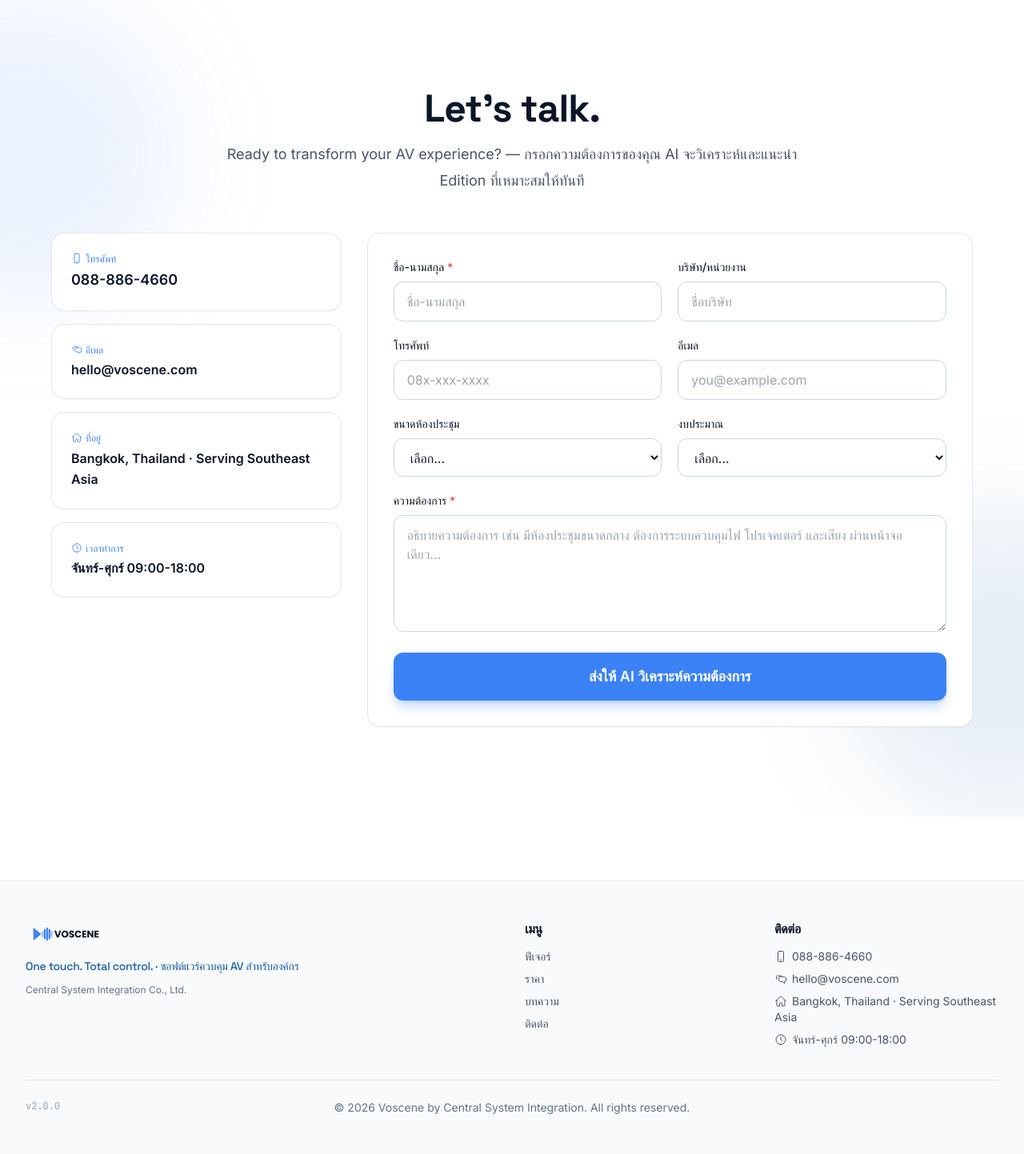
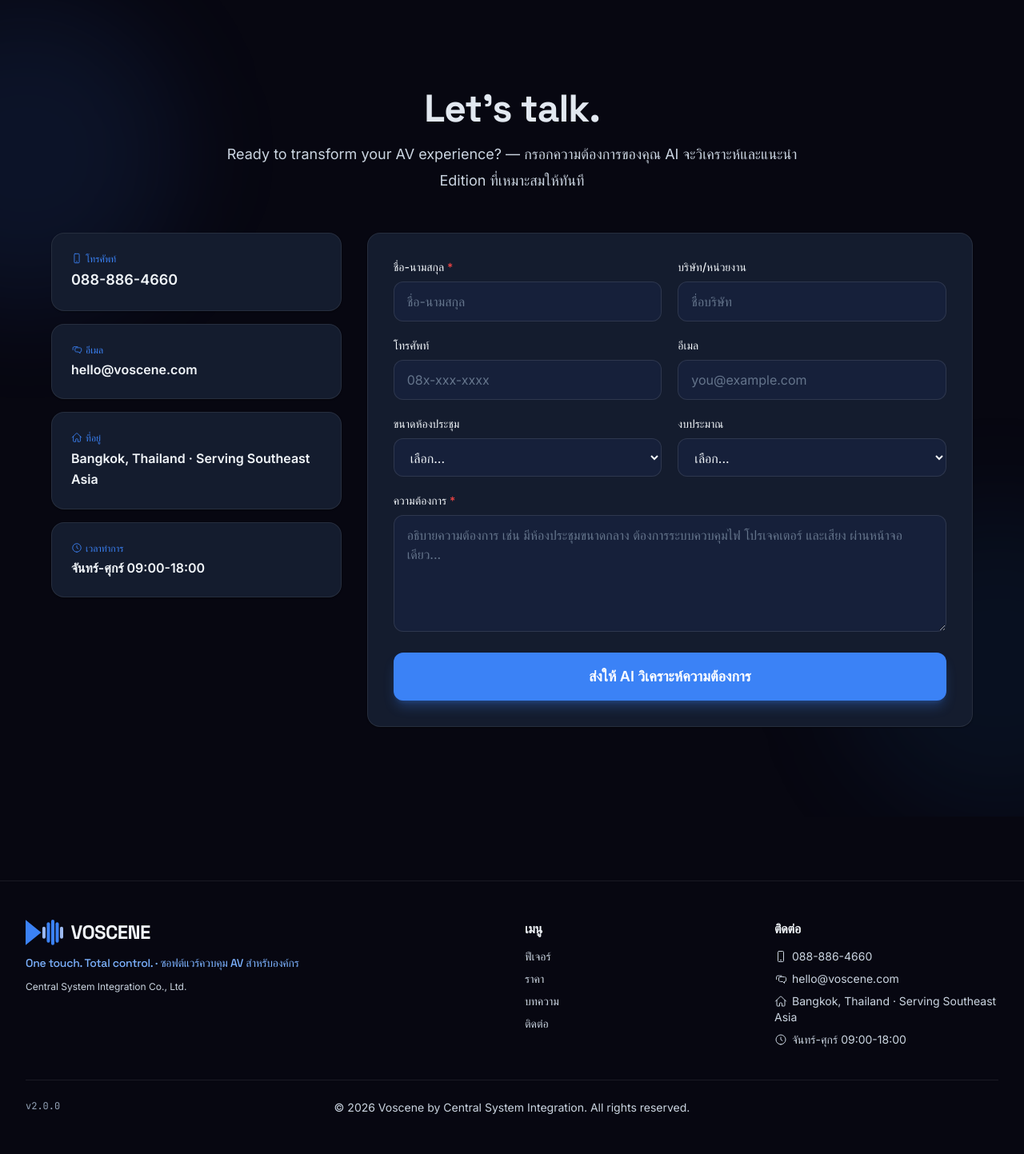
Before and after one commit to Voscene/voscene-web, a FastAPI app: page /contact in a window 1280 px wide. Shown: the part 60-1503 px from the top of the page at 80% size. Run offline with FastAPI, Linux system fonts and the light colour scheme; data comes from the database, SQL or seed files in the repository; some libraries are stand-ins or nearby versions; some web fonts are replaced.

Commit message:
Finish the dark theme: footer, /contact, /blog
Closes the remaining "not yet dark" items from the office session.

- footer sits outside <main>, so none of the body.theme-dark rules
  reached it and it stayed a bright light band under every dark page.
  Now the same #070711 field with a hairline top border.
- footer logo was the navy-on-transparent PNG (invisible on dark);
  replaced with the same inline lockup the nav uses.
- /contact, /blog and blog articles opt into theme-dark. The section
  rules only matched `main > section`, so blog_detail's <article>
  was skipped -- broadened to `main > :is(section, article)`.

Contrast measured, not eyeballed. Fixing the DOM sweep (it skipped
opaque rgb() backgrounds, so card text was being measured against the
field instead of the card) surfaced real sub-AA text that was already
live on the dark pages:

- bg-electric/10 chips on cards 4.09:1 (/features, blog cards)
- .text-muted eyebrow labels 4.17-4.47:1
- .text-signal avatar tiles 2.33:1, .text-sky-600 arrows 2.85:1
- .text-sky/40 hints 2.41:1
- purple/pink/rose-600 protocol labels 3.16-3.70:1

All lifted, with the light-panel restores kept so the LINE mockup and
product frames are untouched. Sweep now: 0 sub-AA nodes on /features,
/pricing, /contact, /blog and blog articles.

Also: /contact had a leftover colourful emoji, and the blog article
CTA still said "LingoAV" instead of Voscene.

Co-Authored-By: Claude Opus 5 <noreply@anthropic.com>

```diff
--- a/templates/public/base.html
+++ b/templates/public/base.html
@@ -79,45 +79,67 @@
       /* Monochrome line-icon via CSS mask — color follows currentColor (voscene-icons set) */
       .vico { display: inline-block; background-color: currentColor; -webkit-mask: center / contain no-repeat; mask: center / contain no-repeat; flex-shrink: 0; }
       /* ===== Opt-in dark theme (body.theme-dark): dark #070711 field + alternating floating-card sections ===== */
-      body.theme-dark main > section { background-color: transparent !important; border-color: rgba(255,255,255,0.08) !important; }
-      body.theme-dark main > section:nth-of-type(even) { background-color: #0d1526 !important; border-width: 0 !important; border-radius: 28px; margin: 16px 12px; overflow: hidden; box-shadow: 0 0 0 1px rgba(255,255,255,0.06), 0 24px 50px -24px rgba(0,0,0,0.6); }
-      body.theme-dark main > section :is(h1, h2) { color: #f1f5f9 !important; }
-      body.theme-dark main > section :is(h1, h2) + p { color: #cbd5e1 !important; }
+      body.theme-dark main > :is(section, article) { background-color: transparent !important; border-color: rgba(255,255,255,0.08) !important; }
+      body.theme-dark main > :is(section, article):nth-of-type(even) { background-color: #0d1526 !important; border-width: 0 !important; border-radius: 28px; margin: 16px 12px; overflow: hidden; box-shadow: 0 0 0 1px rgba(255,255,255,0.06), 0 24px 50px -24px rgba(0,0,0,0.6); }
+      body.theme-dark main > :is(section, article) :is(h1, h2) { color: #f1f5f9 !important; }
+      body.theme-dark main > :is(section, article) :is(h1, h2) + p { color: #cbd5e1 !important; }
       /* lighten section-level muted text on the dark field... */
-      body.theme-dark main > section :is(.text-slate-500, .text-slate-600, .text-slate-700, .text-navy) { color: #e2e8f0 !important; }
+      body.theme-dark main > :is(section, article) :is(.text-slate-500, .text-slate-600, .text-slate-700, .text-slate-800, .text-navy) { color: #e2e8f0 !important; }
       /* ...but restore dark text inside panels that stay light (LINE mockup, product frames) */
-      body.theme-dark main > section :is(.bg-white, .bg-cloud) :is(.text-slate-500, .text-slate-600, .text-slate-700, .text-navy) { color: #334155 !important; }
+      body.theme-dark main > :is(section, article) :is(.bg-white, .bg-cloud) :is(.text-slate-500, .text-slate-600, .text-slate-700, .text-slate-800, .text-navy) { color: #334155 !important; }
       /* light gradient panels (from-cloud/from-white) become elevated dark surfaces too */
-      body.theme-dark main > section :is([class*="from-cloud"], [class*="from-white"]) { background-image: none !important; background-color: #141c2e !important; border-color: rgba(255,255,255,0.08) !important; }
-      body.theme-dark main > section :is([class*="from-cloud"], [class*="from-white"]) :is(h3, h4, .text-navy) { color: #f1f5f9 !important; }
-      body.theme-dark main > section :is([class*="from-cloud"], [class*="from-white"]) :is(.text-slate-500, .text-slate-600, .text-slate-700) { color: #cbd5e1 !important; }
+      body.theme-dark main > :is(section, article) :is([class*="from-cloud"], [class*="from-white"]) { background-image: none !important; background-color: #141c2e !important; border-color: rgba(255,255,255,0.08) !important; }
+      body.theme-dark main > :is(section, article) :is([class*="from-cloud"], [class*="from-white"]) :is(h3, h4, .text-navy) { color: #f1f5f9 !important; }
+      body.theme-dark main > :is(section, article) :is([class*="from-cloud"], [class*="from-white"]) :is(.text-slate-500, .text-slate-600, .text-slate-700) { color: #cbd5e1 !important; }
       /* Cards = elevated dark surfaces (never white on dark — avoids halation glare) */
       body.theme-dark .card { background: #141c2e !important; border-color: rgba(255,255,255,0.08) !important; box-shadow: 0 1px 2px rgba(0,0,0,0.35) !important; }
       body.theme-dark .card:hover { border-color: rgba(59,130,246,0.45) !important; box-shadow: 0 10px 28px -10px rgba(0,0,0,0.65) !important; }
       body.theme-dark .card :is(h3, h4, .text-navy) { color: #f1f5f9 !important; }
       body.theme-dark .card :is(.text-slate-500, .text-slate-600, .text-slate-700) { color: #cbd5e1 !important; }
       /* chips/tags anywhere on the dark field (cards, feature blocks, callouts) */
-      body.theme-dark main > section :is(.bg-slate-100, .bg-slate-50, .bg-slate-200) { background-color: rgba(255,255,255,0.09) !important; color: #cbd5e1 !important; }
+      body.theme-dark main > :is(section, article) :is(.bg-slate-100, .bg-slate-50, .bg-slate-200) { background-color: rgba(255,255,255,0.09) !important; color: #cbd5e1 !important; }
       /* ...except inside panels that stay light (LINE mockup, product frames) */
-      body.theme-dark main > section :is(.bg-white, .bg-cloud) :is(.bg-slate-100, .bg-slate-50, .bg-slate-200) { background-color: #f1f5f9 !important; color: #475569 !important; }
+      body.theme-dark main > :is(section, article) :is(.bg-white, .bg-cloud) :is(.bg-slate-100, .bg-slate-50, .bg-slate-200) { background-color: #f1f5f9 !important; color: #475569 !important; }
       body.theme-dark .card :is(.border-slate-200, .border-slate-100, .border-slate-300) { border-color: rgba(255,255,255,0.10) !important; }
+      /* electric chips read 5:1 on the flat field but only 4.1:1 once the card lifts the tint behind them */
+      body.theme-dark .card [class*="bg-electric/1"].text-electric,
+      body.theme-dark .card [class*="bg-electric/1"] .text-electric { color: #7cb2ff !important; }
       /* tables on dark: header + zebra rows become subtle dark tints (light tints turn muddy grey) */
-      body.theme-dark main > section table thead tr { background-color: #1b2438 !important; }
-      body.theme-dark main > section table thead th { color: #e2e8f0 !important; }
-      body.theme-dark main > section table tbody tr[class*="bg-slate-50"],
-      body.theme-dark main > section table tbody tr[class*="bg-cloud"] { background-color: rgba(255,255,255,0.035) !important; }
-      body.theme-dark main > section table :is(td, th).text-navy { color: #f1f5f9 !important; }
-      body.theme-dark main > section table :is(td, th).text-slate-500 { color: #a9b6c9 !important; }
+      body.theme-dark main > :is(section, article) table thead tr { background-color: #1b2438 !important; }
+      body.theme-dark main > :is(section, article) table thead th { color: #e2e8f0 !important; }
+      body.theme-dark main > :is(section, article) table tbody tr[class*="bg-slate-50"],
+      body.theme-dark main > :is(section, article) table tbody tr[class*="bg-cloud"] { background-color: rgba(255,255,255,0.035) !important; }
+      body.theme-dark main > :is(section, article) table :is(td, th).text-navy { color: #f1f5f9 !important; }
+      body.theme-dark main > :is(section, article) table :is(td, th).text-slate-500 { color: #a9b6c9 !important; }
       /* header cells keep the light-panel class, so out-specify the "restore dark text" rule */
-      body.theme-dark main > section table thead tr:is(.bg-cloud, .bg-white) :is(.text-navy, .text-slate-500, .text-slate-600) { color: #e2e8f0 !important; }
+      body.theme-dark main > :is(section, article) table thead tr:is(.bg-cloud, .bg-white) :is(.text-navy, .text-slate-500, .text-slate-600) { color: #e2e8f0 !important; }
       /* brand blue is a touch dark for body text on the dark field — lift it in tables */
-      body.theme-dark main > section table :is(td, th).text-electric { color: #7cb2ff !important; }
+      body.theme-dark main > :is(section, article) table :is(td, th).text-electric { color: #7cb2ff !important; }
       /* form controls: dark fields instead of bright white boxes */
       body.theme-dark main :is(input[type="text"], input[type="tel"], input[type="email"], select, textarea) { background-color: #16203a !important; border-color: rgba(255,255,255,0.15) !important; color: #f1f5f9 !important; }
       body.theme-dark main :is(input, textarea)::placeholder { color: #64748b !important; }
       body.theme-dark main select option { background-color: #16203a; color: #f1f5f9; }
-      body.theme-dark main > section .text-center .text-slate-600,
-      body.theme-dark main > section .text-center .text-slate-500 { color: #cbd5e1 !important; }
+      body.theme-dark main > :is(section, article) .text-center .text-slate-600,
+      body.theme-dark main > :is(section, article) .text-center .text-slate-500 { color: #cbd5e1 !important; }
+      /* muted/signal/sky accents were picked for the light design and land under AA on the dark surfaces
+         (eyebrow labels 4.2-4.5:1, signal avatar tiles 2.3:1, sky arrows 2.9:1, sky/40 hints 2.4:1) */
+      body.theme-dark :is(main, footer) .text-muted { color: #8fa8cc !important; }
+      body.theme-dark :is(main, footer) :is(.text-signal, .text-sky-600) { color: #7cb2ff !important; }
+      body.theme-dark main [class*="text-sky/4"] { color: rgba(133,183,235,0.75) !important; }
+      /* protocol labels use -600 accents built for light cards — 3.2-3.7:1 once the card goes dark */
+      body.theme-dark main .text-purple-600 { color: #c084fc !important; }
+      body.theme-dark main .text-pink-600 { color: #f472b6 !important; }
+      body.theme-dark main .text-rose-600 { color: #fb7185 !important; }
+      /* ...restored inside the panels that stay light (LINE mockup, product frames) */
+      body.theme-dark main > :is(section, article) :is(.bg-white, .bg-cloud) .text-muted { color: #5B7FB5 !important; }
+      body.theme-dark main > :is(section, article) :is(.bg-white, .bg-cloud) .text-signal { color: #185FA5 !important; }
+      body.theme-dark main > :is(section, article) :is(.bg-white, .bg-cloud) .text-sky-600 { color: #2964ad !important; }
+      /* footer sits outside <main> — without this it stays a bright light band under the dark pages */
+      body.theme-dark footer { background-color: #070711 !important; border-color: rgba(255,255,255,0.08) !important; }
+      body.theme-dark footer .border-slate-200 { border-color: rgba(255,255,255,0.08) !important; }
+      body.theme-dark footer :is(h4, .text-navy) { color: #f1f5f9 !important; }
+      body.theme-dark footer :is(.text-slate-600, .text-slate-500) { color: #cbd5e1 !important; }
+      body.theme-dark footer .text-slate-400 { color: #94a3b8 !important; }
     </style>
 </head>
 <body class="{% block body_class %}bg-white text-navy{% endblock %} antialiased">
@@ -161,7 +183,10 @@
     <div class="max-w-7xl mx-auto px-4 sm:px-6 lg:px-8 py-12">
         <div class="grid grid-cols-1 md:grid-cols-4 gap-8">
             <div class="md:col-span-2">
-                <img src="/static/images/voscene-horizontal.png" alt="Voscene" class="h-9 w-auto mb-3">
+                <a href="/" class="inline-flex items-center gap-2.5 mb-3">
+                    <img src="/static/images/voscene-icon.svg" alt="" aria-hidden="true" class="h-8 w-auto">
+                    <span class="font-display font-bold text-2xl tracking-tight text-navy leading-none">VOSCENE</span>
+                </a>
                 <p class="text-signal text-sm mb-2 font-display font-medium">{{ c.footer_tagline or 'One touch. Total control.' }}</p>
                 <p class="text-slate-500 text-xs mt-3">{{ c.footer_company or '' }}</p>
             </div>
--- a/templates/public/blog_detail.html
+++ b/templates/public/blog_detail.html
@@ -1,6 +1,7 @@
 {% extends "public/base.html" %}
 {% block title %}{{ post.title }} — {{ settings.APP_NAME }}{% endblock %}
 {% block description %}{{ post.excerpt }}{% endblock %}
+{% block body_class %}theme-dark bg-[#070711] text-slate-300{% endblock %}
 
 {% block content %}
 <article class="py-20 bg-white">
@@ -34,7 +35,7 @@
         <div class="mt-16 bg-navy rounded-2xl p-8 text-center shadow-xl shadow-navy/20 relative overflow-hidden">
             <div class="absolute top-0 -right-20 w-64 h-64 bg-electric/20 rounded-full blur-3xl"></div>
             <div class="relative">
-                <h3 class="text-2xl font-bold mb-3 text-white">สนใจระบบ LingoAV?</h3>
+                <h3 class="text-2xl font-bold mb-3 text-white">สนใจระบบ Voscene?</h3>
                 <p class="text-sky mb-6 font-th">ปรึกษาฟรี ทีมงานพร้อมตอบทุกข้อสงสัย</p>
                 <a href="/contact" class="inline-block px-6 py-3 rounded-xl bg-electric hover:bg-electric-600 transition font-medium text-white">ติดต่อเรา</a>
             </div>
--- a/templates/public/blog_list.html
+++ b/templates/public/blog_list.html
@@ -1,5 +1,6 @@
 {% extends "public/base.html" %}
 {% block title %}บทความ — {{ settings.APP_NAME }}{% endblock %}
+{% block body_class %}theme-dark bg-[#070711] text-slate-300{% endblock %}
 
 {% block content %}
 <section class="py-20 md:py-28 bg-white">
--- a/templates/public/contact.html
+++ b/templates/public/contact.html
@@ -1,5 +1,6 @@
 {% extends "public/base.html" %}
 {% block title %}ติดต่อสอบถาม — {{ settings.APP_NAME }}{% endblock %}
+{% block body_class %}theme-dark bg-[#070711] text-slate-300{% endblock %}
 
 {% block content %}
 <section class="py-20 md:py-28 relative overflow-hidden bg-white">
@@ -40,7 +41,7 @@
                 {% endif %}
                 {% if c.contact_facebook or c.contact_line %}
                 <div class="card rounded-2xl p-6">
-                    <div class="text-electric text-xs font-medium mb-3">🌐 Social</div>
+                    <div class="text-electric text-xs font-medium mb-3"><span class="vico w-3.5 h-3.5 align-[-2px] mr-1" style="-webkit-mask-image:url('/static/images/voscene-icons/installed.svg');mask-image:url('/static/images/voscene-icons/installed.svg')"></span>Social</div>
                     <div class="flex flex-wrap gap-2">
                         {% if c.contact_facebook %}
                         <a href="{{ c.contact_facebook }}" target="_blank" rel="noopener" class="flex items-center gap-2 px-4 py-2.5 rounded-xl bg-[#1877F2] hover:bg-[#0E5DC0] text-white text-sm font-medium transition">
```
